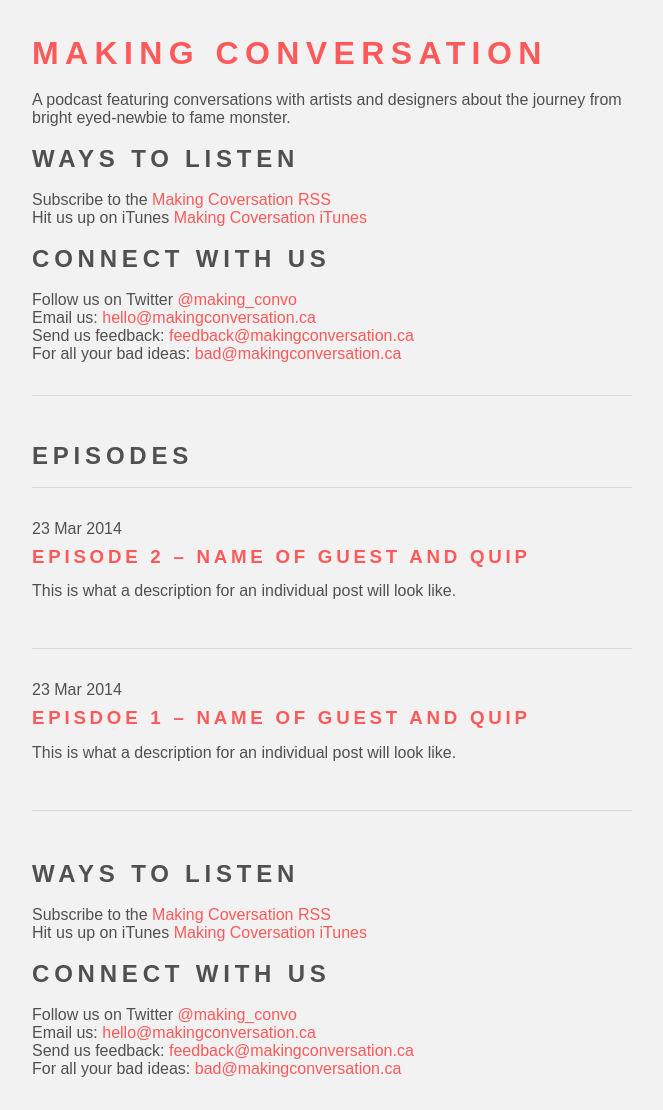
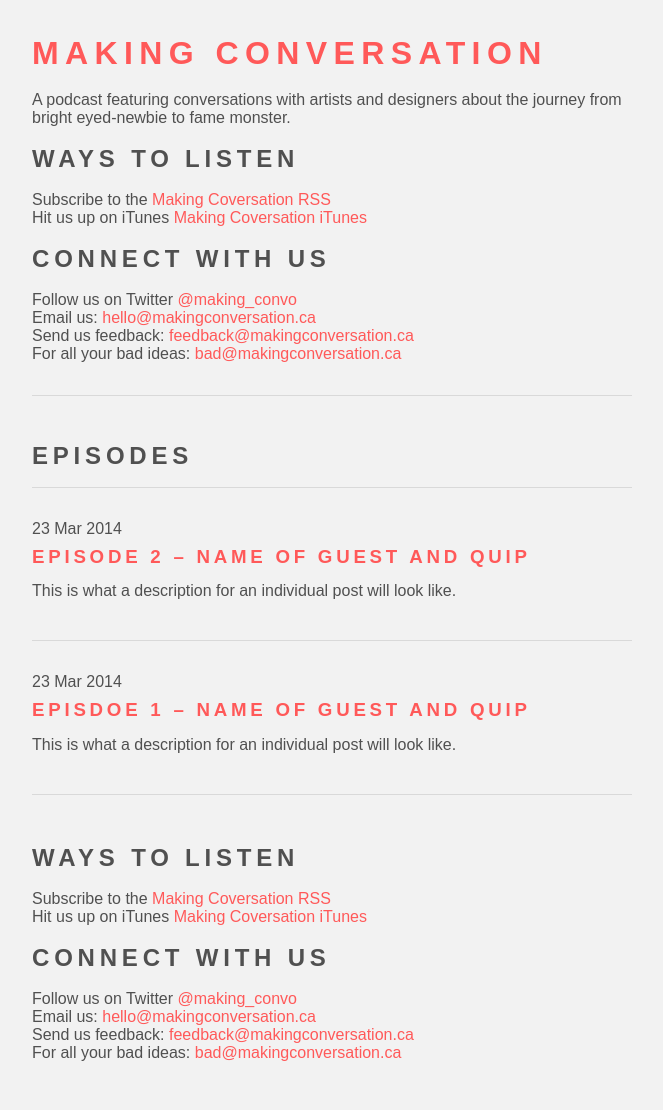
Before and after one commit to justinalm/makingconversation, a Jekyll site: the page built from index.html, in a window 1280 px wide. Shown: the whole page, without its empty margins (308-971 px from the left). Built offline with Jekyll 4.4.1, drawn with Linux system fonts in a browser that asks for light colours.

Commit message:
structure

```diff
--- a/css/sass/_structure.scss
+++ b/css/sass/_structure.scss
@@ -38,7 +38,7 @@
 }
 
 ul.episodes > li {
-	padding: 2em 0;
+	padding: 2em 0 1.5em 0;
 	border-top: 1px solid rgba(0, 0, 0, 0.1);
 }
 
--- a/css/stylesheets/screen.css
+++ b/css/stylesheets/screen.css
@@ -483,7 +483,7 @@
 
 /* line 40, ../sass/_structure.scss */
 ul.episodes > li {
-  padding: 2em 0;
+  padding: 2em 0 1.5em 0;
   border-top: 1px solid rgba(0, 0, 0, 0.1);
 }
 
```
